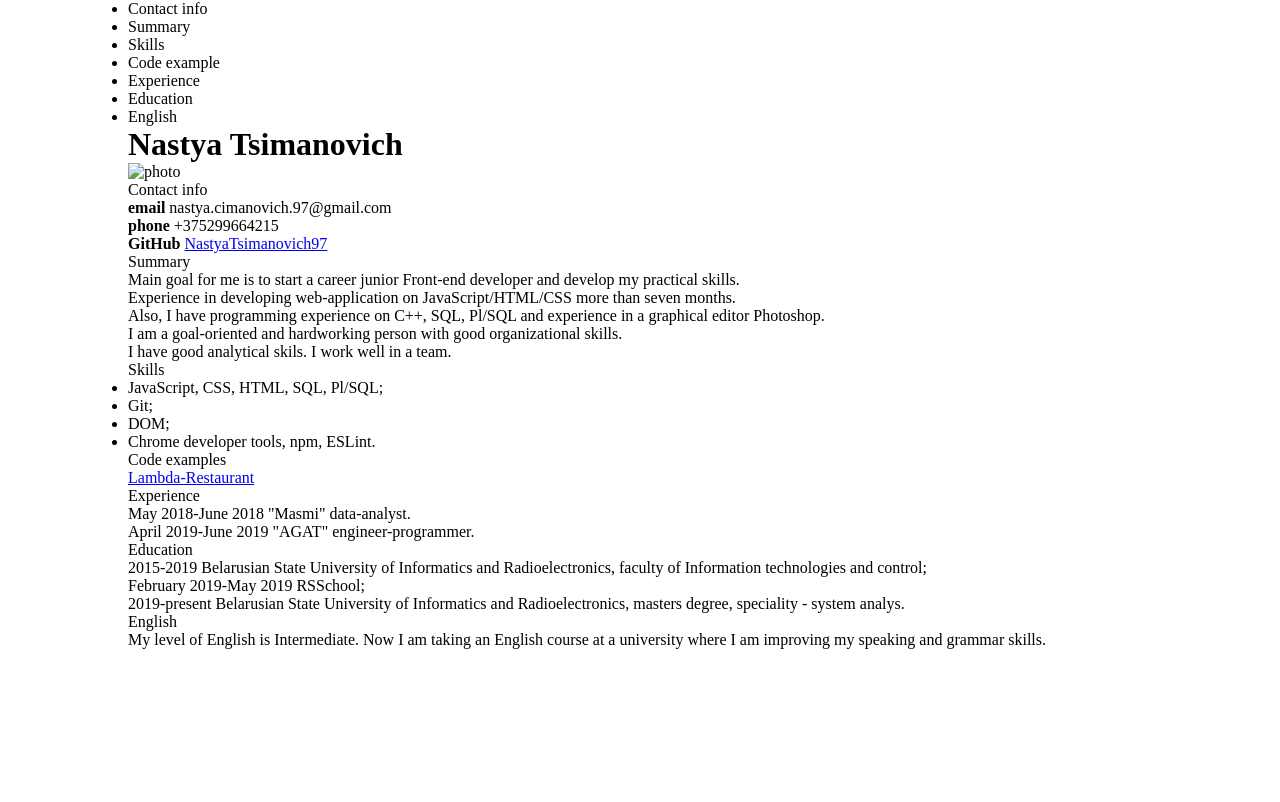
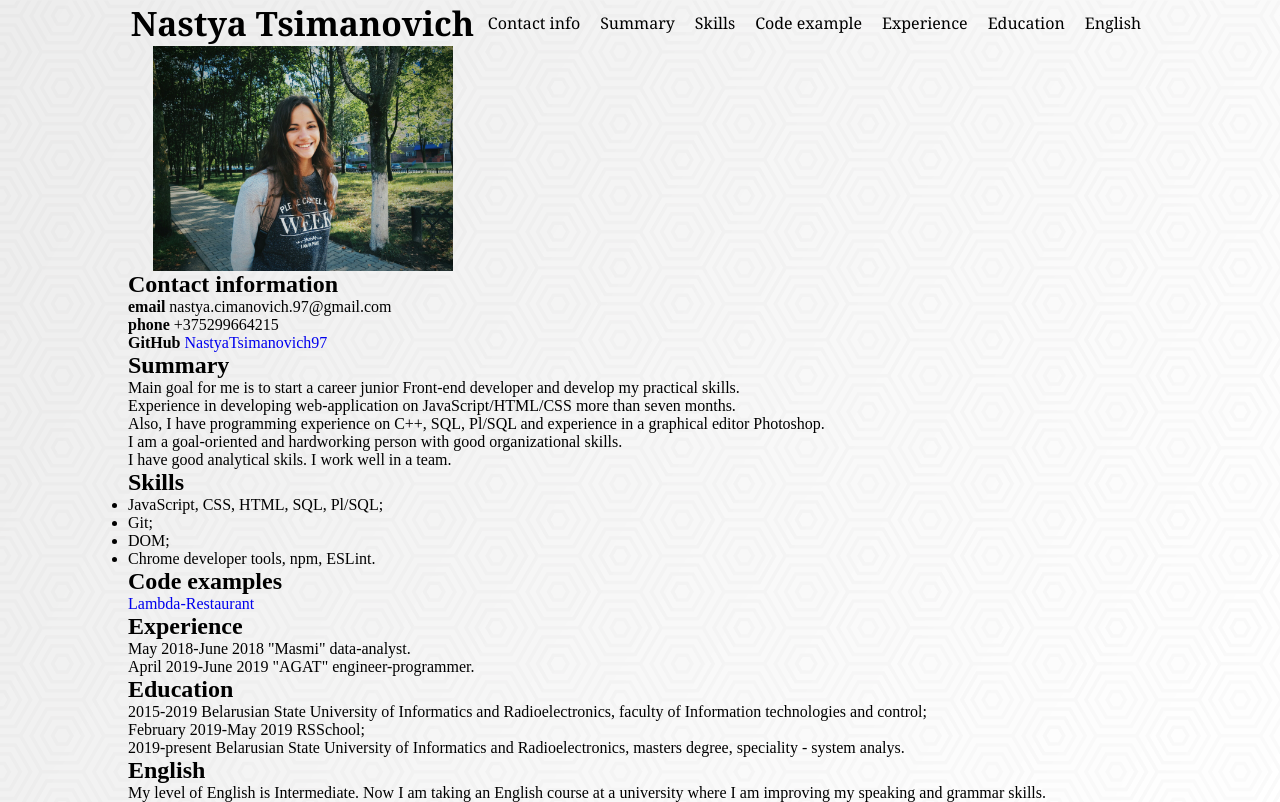
Before and after one commit to NastyaTsimanovich97/rsschool-cv, a plain HTML site: page index.html in a window 1280 px wide. Drawn offline with Linux system fonts and the light colour scheme; a web font is replaced by a local one.

Commit message:
feat: add navigation and header

```diff
--- a/index.html
+++ b/index.html
@@ -5,34 +5,35 @@
     <meta name="viewport" content="width=device-width, initial-scale=1.0">
     <meta http-equiv="X-UA-Compatible" content="ie=edge">
     <link rel="stylesheet" href="style.css">
+    <link href="https://fonts.googleapis.com/css?family=Source+Serif+Pro:400,600,700&display=swap&subset=latin-ext" rel="stylesheet">
     <title>CV</title>
 </head>
 <body>
     <header>
         <nav>
             <ul class="menu">
-                <li>Contact info</li>
-                <li>Summary</li>
-                <li>Skills</li>
-                <li>Code example</li>
-                <li>Experience</li>
-                <li>Education</li>
-                <li>English</li>
+                <li><a href="#contact">Contact info</a></li>
+                <li><a href="#summary">Summary</a></li>
+                <li><a href="#skills">Skills</a></li>
+                <li><a href="#code">Code example</a></li>
+                <li><a href="#experience">Experience</a></li>
+                <li><a href="#education">Education</a></li>
+                <li><a href="#english">English</a></li>
             </ul>
         </nav>
         <h1>Nastya Tsimanovich</h1>
-        <img class="photo" alt="photo">
+        <img class="photo" src="assets/photo.jpg" alt="photo" width="300">
     </header>
     <main>
         <section>
-            <p class="head-paragraph">Contact info</p>
+            <h2 class="head-contact" id="contact">Contact information</h2>
             <p> <strong>email</strong> nastya.cimanovich.97@gmail.com <br>
                 <strong>phone</strong> +375299664215 <br>
                 <strong>GitHub</strong> <a href="https://github.com/NastyaTsimanovich97">NastyaTsimanovich97</a>
             </p>
         </section>
         <section>
-            <p class="head-paragraph">Summary</p>
+            <h2 class="head-summary" id="summary">Summary</h2>
             <p>
                 Main goal for me is to start a career junior Front-end developer and develop my practical skills. <br>
                 Experience in developing web-application on JavaScript/HTML/CSS more than seven months. <br> Also, I have programming experience on C++, SQL, Pl/SQL and experience in a graphical editor Photoshop. <br>
@@ -41,7 +42,7 @@
             </p>
         </section>
          <section>
-            <p class="head-paragraph">Skills</p>
+            <h2 class="head-skills" id="skills">Skills</h2>
             <p>
                 <ul>
                     <li>JavaScript, CSS, HTML, SQL, Pl/SQL;</li>
@@ -52,20 +53,20 @@
             </p>
         </section>
         <section>
-            <p class="head-paragraph">Code examples</p>
+            <h2 class="head-code" id="code">Code examples</h2>
             <p>
                 <a href="https://nastyatsimanovich97.github.io/">Lambda-Restaurant</a>
             </p>
         </section>
          <section>
-            <p class="head-paragraph">Experience</p>
+            <h2 class="head-experience" id="experience">Experience</h2>
             <p>
                 May 2018-June 2018 "Masmi" data-analyst.<br>
                 April 2019-June 2019 "AGAT" engineer-programmer.
             </p>
         </section>
         <section>
-            <p class="head-paragraph">Education</p>
+            <h2 class="head-education" id="education">Education</h2>
             <p>
                 2015-2019 Belarusian State University of Informatics and Radioelectronics, faculty of Information technologies and control;<br>
                 February 2019-May 2019 RSSchool;<br>
@@ -73,10 +74,12 @@
             </p>
         </section>
          <section>
-            <p class="head-paragraph">English</p>
+            <h2 class="head-english" id="english">English</h2>
             <p>My level of English is Intermediate. Now I am taking an English course at a university where I am improving my speaking and grammar skills.</p>
         </section>
     </main>
-    <footer></footer>
+    <footer>
+
+    </footer>
 </body>
 </html>
--- a/style.css
+++ b/style.css
@@ -2,7 +2,39 @@
     margin: 0;
     padding: 0;
 }
+a{
+    text-decoration: none;
+}
 body{
     width: 1024px;
     margin: 0 auto;
+    background: url(assets/pattern@1.png);
 }
+header{
+    display: grid;
+    grid-template-areas: "h1 nav" "photo .";
+    align-items: center;
+    justify-items: center;
+}
+nav{
+    grid-area: nav;
+}
+h1{
+    grid-area: h1;
+    font-size: 2.1em;
+    font-family: 'Source Serif Pro',"Georgia", serif;
+}
+.photo{
+    grid-area: photo;
+}
+
+.menu li{
+    margin: 8px;
+    display: inline;
+    list-style: none;
+    font-size: 1em;
+    font-family: 'Source Serif Pro',"Georgia", serif;
+}
+.menu a{
+    color: #000000 ;
+}
```
Also changed, not shown: assets/pattern@1.png (added), assets/photo.jpg (added).
